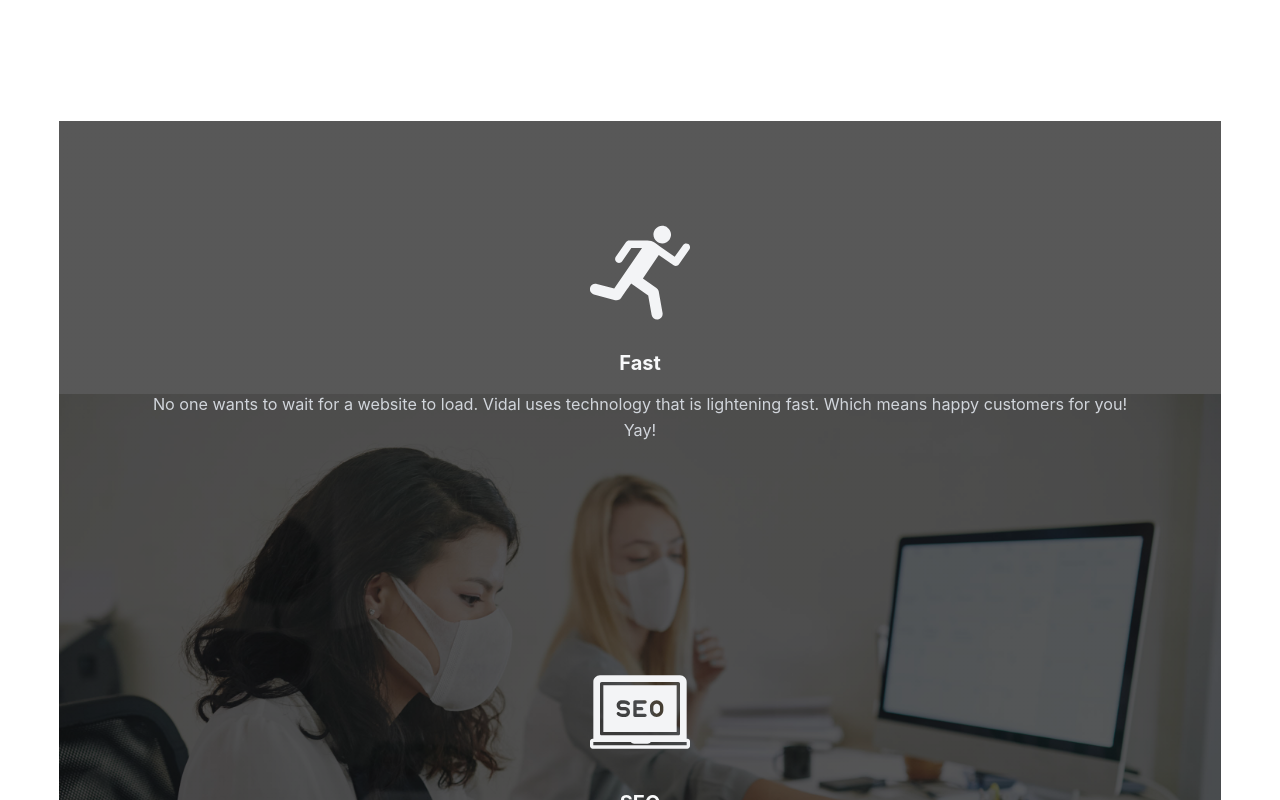
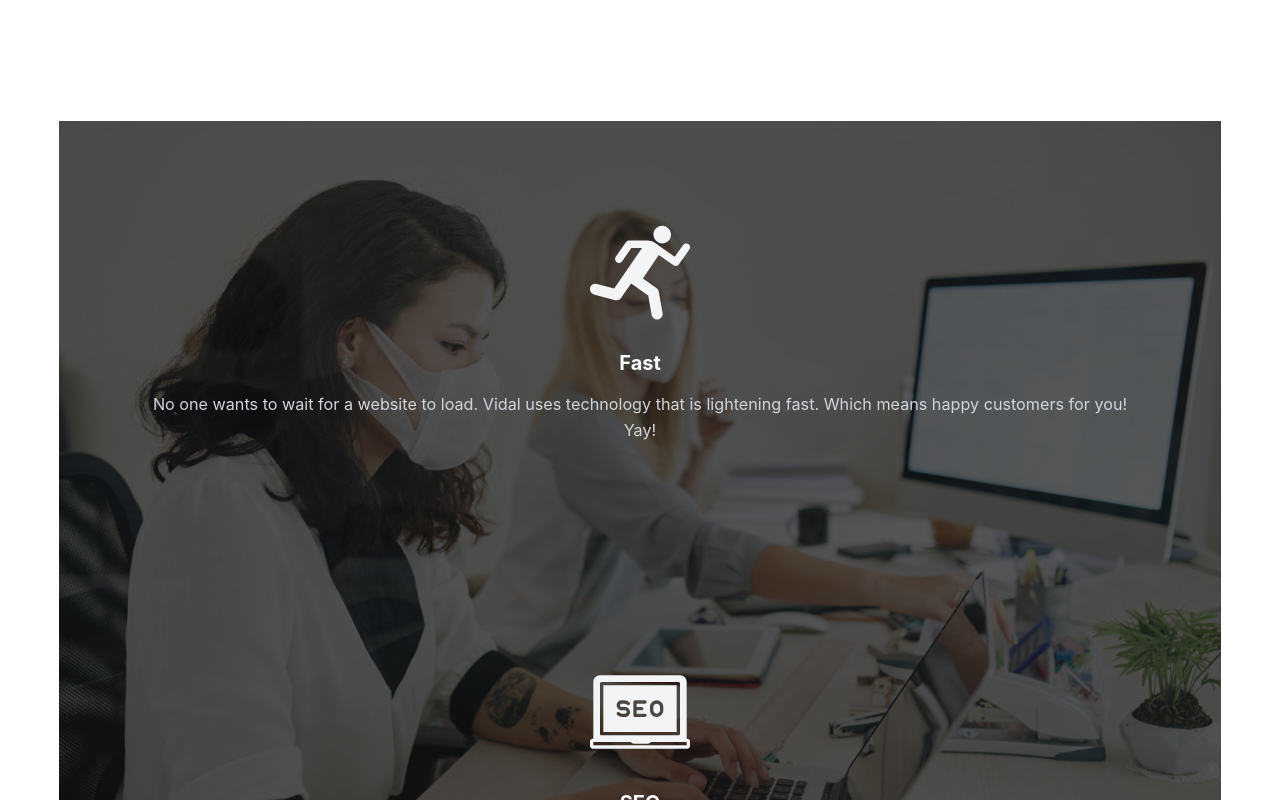
Before and after one commit to raglandc/vidal-production, a Next.js app: page / in a window 1280 px wide. Shown: the part 960-1760 px from the top of the page. Built offline with nearby package versions, Linux system fonts and the light colour scheme.

Commit message:
styles for backgrounds of several divs throughout the app

```diff
--- a/components/sections/AboutPageSections/threeDSection.module.css
+++ b/components/sections/AboutPageSections/threeDSection.module.css
@@ -5,9 +5,11 @@
   padding: 8rem 0;
 
   background: linear-gradient(rgba(17, 17, 17, 0.7), rgba(17, 17, 17, 0.7)),
-    url("./../../../public/images/about/lightbulb.jpg") no-repeat fixed center;
+    url("./../../../public/images/about/lightbulb.jpg");
+  background-repeat: no-repeat;
   background-position: center;
   background-size: cover;
+  background-attachment: fixed;
 
   margin: 8rem auto;
   font-size: 4.9rem;
--- a/components/sections/HomePageSections/PerkSection.module.css
+++ b/components/sections/HomePageSections/PerkSection.module.css
@@ -8,9 +8,11 @@
   min-height: 100vh;
 
   background: linear-gradient(rgba(17, 17, 17, 0.7), rgba(17, 17, 17, 0.7)),
-    url("../../../public/images/home/workers-with-masks.jpg") no-repeat fixed;
+    url("../../../public/images/home/workers-with-masks.jpg");
+  background-repeat: no-repeat;
   background-position: center;
-  background-size: contain;
+  background-size: cover;
+  background-attachment: fixed;
 
   margin: 5% auto;
 }
--- a/pages/blog/BlogIndex.module.css
+++ b/pages/blog/BlogIndex.module.css
@@ -7,9 +7,11 @@
 
 .blogHeaderContainer {
   background: linear-gradient(rgba(17, 17, 17, 0.5), rgba(17, 17, 17, 0.5)),
-    url("../../public//images/blog/abstract.jpg") no-repeat center;
+    url("../../public//images/blog/abstract.jpg");
+  background-repeat: no-repeat;
   background-position: center;
   background-size: cover;
+
   display: flex;
   flex-direction: column;
   justify-content: center;
```
